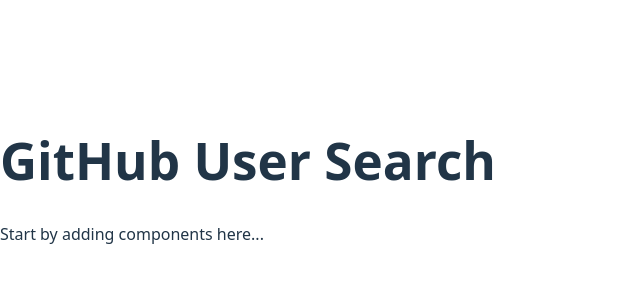
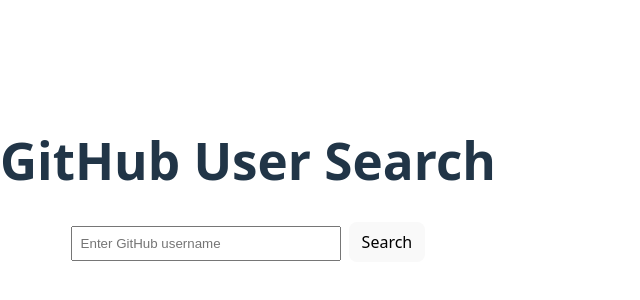
Before and after one commit to BrianRichu/alx-fe-reactjs, a React (Vite) app in the folder github-user-search/: page / in a window 1280 px wide. Shown: the part 220-520 px from the top of the page, without its empty margins (0-640 px from the left). Built offline with nearby package versions, Linux system fonts and the light colour scheme.

Commit message:
Integrating the GitHub API and Creating a Basic Search Feature

```diff
--- a/github-user-search/src/App.jsx
+++ b/github-user-search/src/App.jsx
@@ -1,10 +1,11 @@
 import React from "react";
+import Search from "./components/Search";
 
 function App() {
   return (
     <div>
-      <h1>GitHub User Search</h1>
-      <p>Start by adding components here...</p>
+      <h1 style={{ textAlign: "center" }}>GitHub User Search</h1>
+      <Search />
     </div>
   );
 }
--- /dev/null
+++ b/github-user-search/src/components/search.jsx
@@ -0,0 +1,65 @@
+import React, { useState } from "react";
+import { fetchUserData } from "../services/githubService";
+
+function Search() {
+  const [username, setUsername] = useState("");
+  const [user, setUser] = useState(null);
+  const [loading, setLoading] = useState(false);
+  const [error, setError] = useState("");
+
+  const handleSubmit = async (e) => {
+    e.preventDefault();
+    if (!username.trim()) return;
+
+    setLoading(true);
+    setError("");
+    setUser(null);
+
+    try {
+      const data = await fetchUserData(username);
+      setUser(data);
+    } catch (err) {
+      setError("Looks like we can’t find the user");
+    } finally {
+      setLoading(false);
+    }
+  };
+
+  return (
+    <div style={{ textAlign: "center", marginTop: "2rem" }}>
+      {/* Search Input */}
+      <form onSubmit={handleSubmit}>
+        <input
+          type="text"
+          placeholder="Enter GitHub username"
+          value={username}
+          onChange={(e) => setUsername(e.target.value)}
+          style={{ padding: "8px", width: "250px" }}
+        />
+        <button type="submit" style={{ padding: "8px 12px", marginLeft: "8px" }}>
+          Search
+        </button>
+      </form>
+
+      {/* Conditional Rendering */}
+      {loading && <p>Loading...</p>}
+      {error && <p style={{ color: "red" }}>{error}</p>}
+      {user && (
+        <div style={{ marginTop: "1rem" }}>
+          <img
+            src={user.avatar_url}
+            alt={user.login}
+            width="100"
+            style={{ borderRadius: "50%" }}
+          />
+          <h2>{user.name || user.login}</h2>
+          <a href={user.html_url} target="_blank" rel="noreferrer">
+            View Profile
+          </a>
+        </div>
+      )}
+    </div>
+  );
+}
+
+export default Search;
--- a/github-user-search/src/services/githubApi.js
+++ b/github-user-search/src/services/githubService.js
@@ -1,17 +1,18 @@
 import axios from "axios";
 
 const BASE_URL = "https://api.github.com/users";
-const API_KEY = import.meta.env.VITE_APP_GITHUB_API_KEY;
 
-export const fetchUser = async (username) => {
+export const fetchUserData = async (username) => {
   try {
     const response = await axios.get(`${BASE_URL}/${username}`, {
       headers: {
-        Authorization: API_KEY ? `token ${API_KEY}` : "",
+        Authorization: import.meta.env.VITE_APP_GITHUB_API_KEY
+          ? `token ${import.meta.env.VITE_APP_GITHUB_API_KEY}`
+          : "",
       },
     });
     return response.data;
   } catch (error) {
-    throw error.response?.data || { message: "User not found" };
+    throw error;
   }
 };
```
Also changed, not shown: github-user-search/src/components/searchBar.jsx (deleted).
